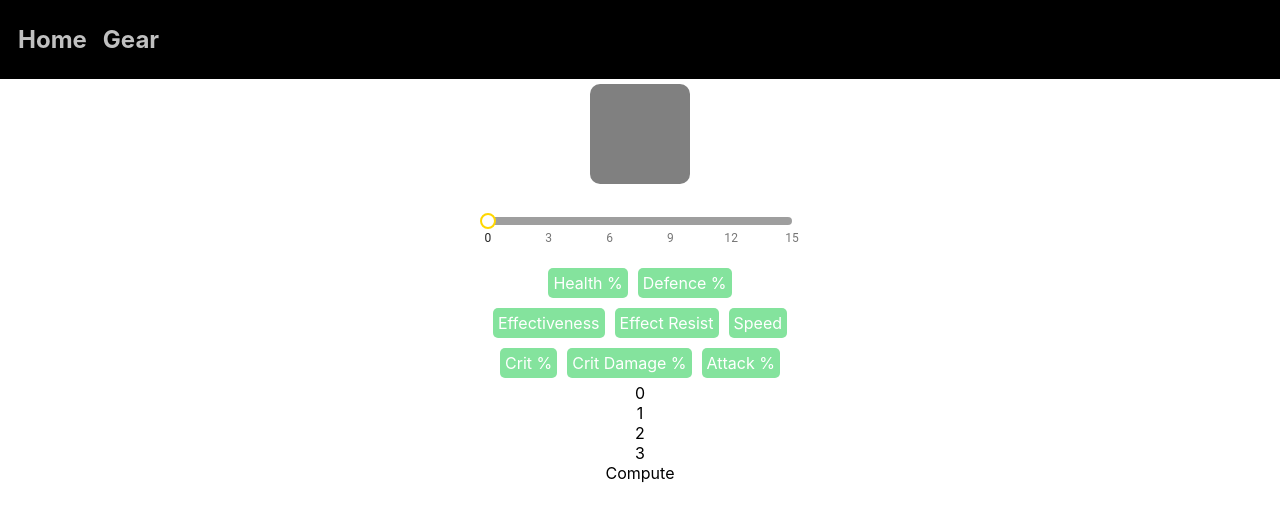
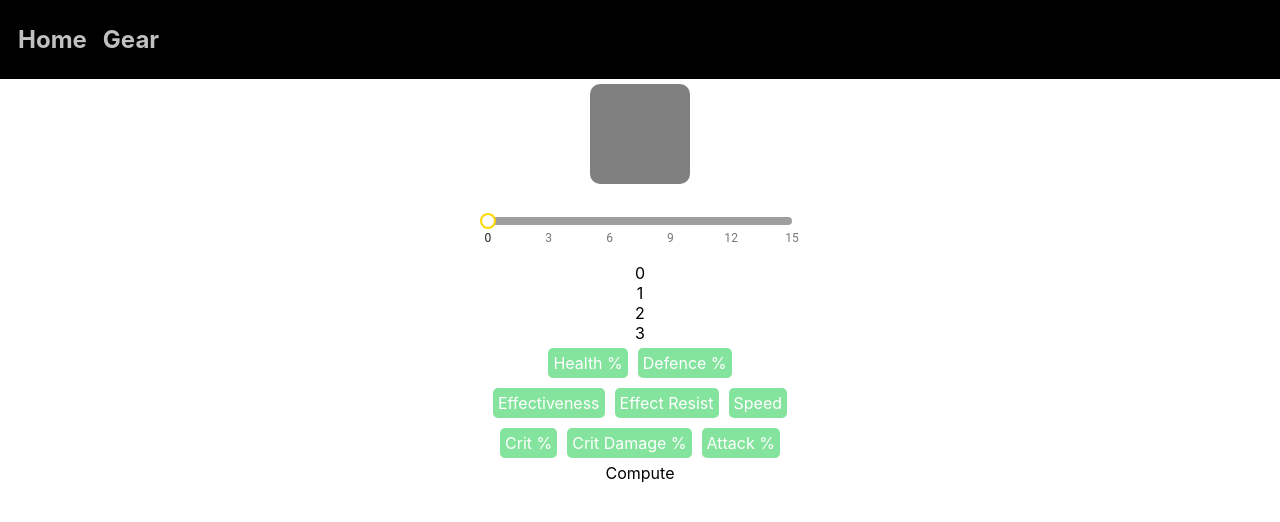
Before and after one commit to Cameronl14320/epic7-rebuilt, a Next.js app: page /gear in a window 1280 px wide. Shown: the top 522 px of the page. Built offline with nearby package versions, Linux system fonts and the light colour scheme.

Commit message:
adding container for substat components

```diff
--- /dev/null
+++ b/components/gear/substat/SubstatContainer.tsx
@@ -0,0 +1,25 @@
+import { useState } from 'react'
+import { Box } from 'rebass'
+import GearSelection from '../../../objects/GearSelection'
+import SubstatDisplay from './SubstatDisplay'
+import SubstatSelect from './SubstatSelect'
+import { SubStat } from '../../../objects/SubStat'
+
+interface SubstatProps {
+    substats : GearSelection
+}
+
+export default function SubstatContainer(props : SubstatProps) {
+    const { substats } = props;
+
+
+    return (
+        <Box sx={{
+            display: 'grid'
+        }}>
+            {<SubstatDisplay selected={substats}/>}
+            {<SubstatSelect selected={substats}/>}
+        </Box>
+
+    )
+}
--- a/components/gear/substat/SubstatSelect.tsx
+++ b/components/gear/substat/SubstatSelect.tsx
@@ -6,7 +6,7 @@ import SubstatButton from './SubstatButton'
 
 
 interface substatProps {
-    substats : GearSelection
+    selected : GearSelection
 }
 
 function sortSubStats() {
@@ -14,7 +14,7 @@ function sortSubStats() {
 }
 
 export default function SubstatSelect(props : substatProps) {
-    const { substats } = props
+    const { selected } = props
     const subMap = new Map();
 
     var subSelectGrid = [];
@@ -32,7 +32,7 @@ export default function SubstatSelect(props : substatProps) {
         var subStatType = [];
         for(let n = 0; n <  type.length; n++) {
             subStatType.push(
-                <SubstatButton key={type[n].name} substat={type[n]} substats={substats}></SubstatButton>
+                <SubstatButton key={type[n].name} substat={type[n]} substats={selected}></SubstatButton>
             )
         }
         subSelectGrid.push(
--- a/pages/gear.tsx
+++ b/pages/gear.tsx
@@ -3,8 +3,7 @@ import { Rarities, Rarity, RarityToColor } from '../objects/Rarity'
 import { Box } from 'rebass'
 import { useState } from 'react'
 import EnhanceSelect from '../components/gear/enhance/EnhanceSelect'
-import SubstatSelect from '../components/gear/substat/SubstatSelect'
-import SubstatDisplay from '../components/gear/substat/SubstatDisplay'
+import SubstatContainer from '../components/gear/substat/SubstatContainer'
 import RaritySelect from '../components/gear/rarity/RaritySelect'
 import calcMinMax from '../data/calculation/calcMinMax'
 import { Helmet } from 'react-helmet'
@@ -59,12 +58,8 @@ export default function gear(props) {
                         {<EnhanceSelect selectedEnhance={selectedEnhance} setEnhance={setEnhance}/>}
                     </Box>
                     <Box id="gear-grid-row-3" sx={gearStyle.gridRow}>
-                        {<SubstatSelect substats={selectedSubstats}/>}
+                        {<SubstatContainer substats={selectedSubstats}/>}
                     </Box>
-                    <Box>
-                        {<SubstatDisplay selected={selectedSubstats}/>}
-                    </Box>
-
                 </Box>
                 <Box id="gear-compute" sx={gearStyle.compute}>
                     <Box onClick={() => {console.log(selectedRarity + " " + selectedEnhance + " " + selectedSubstats.toString())}}>
```
